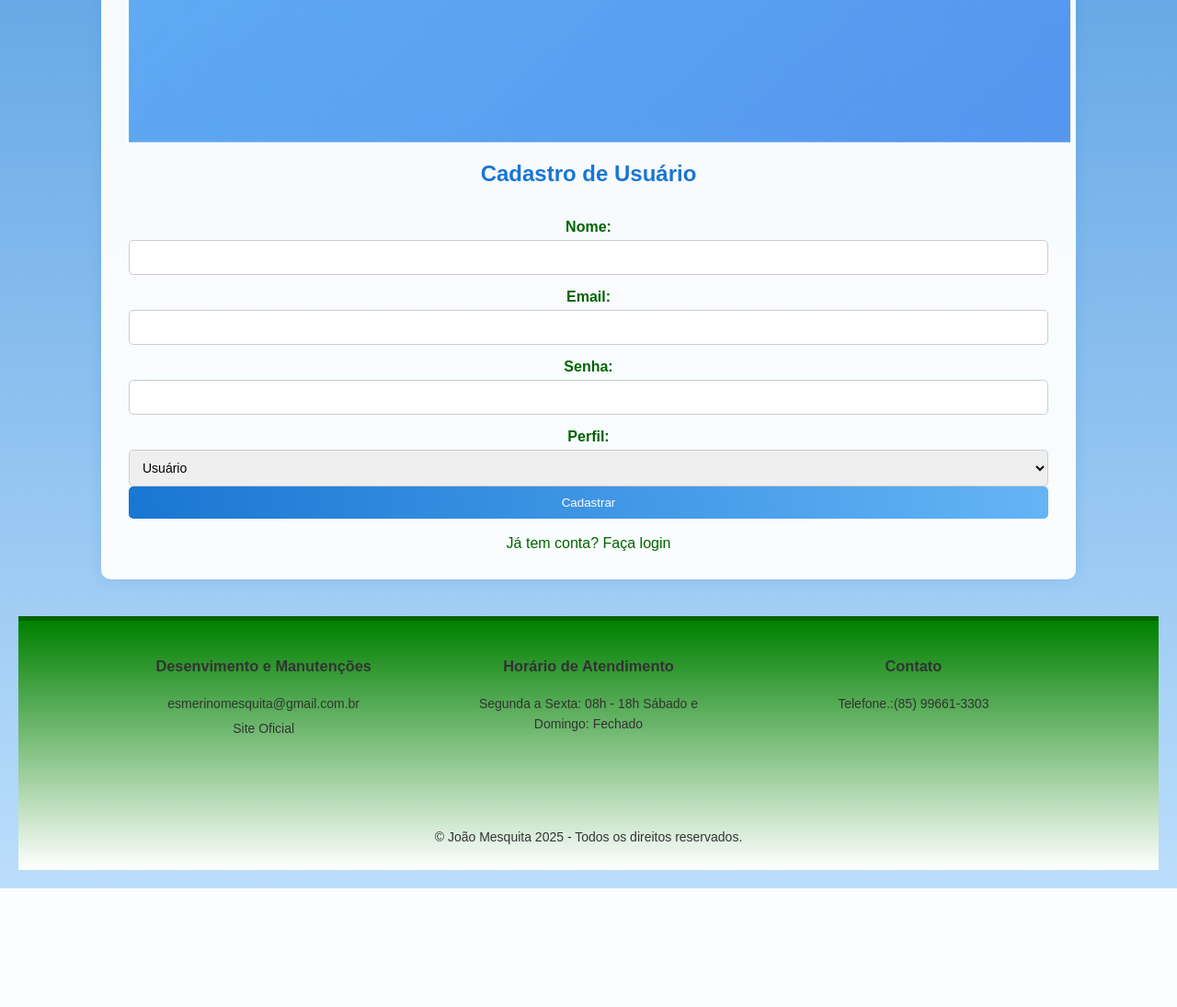
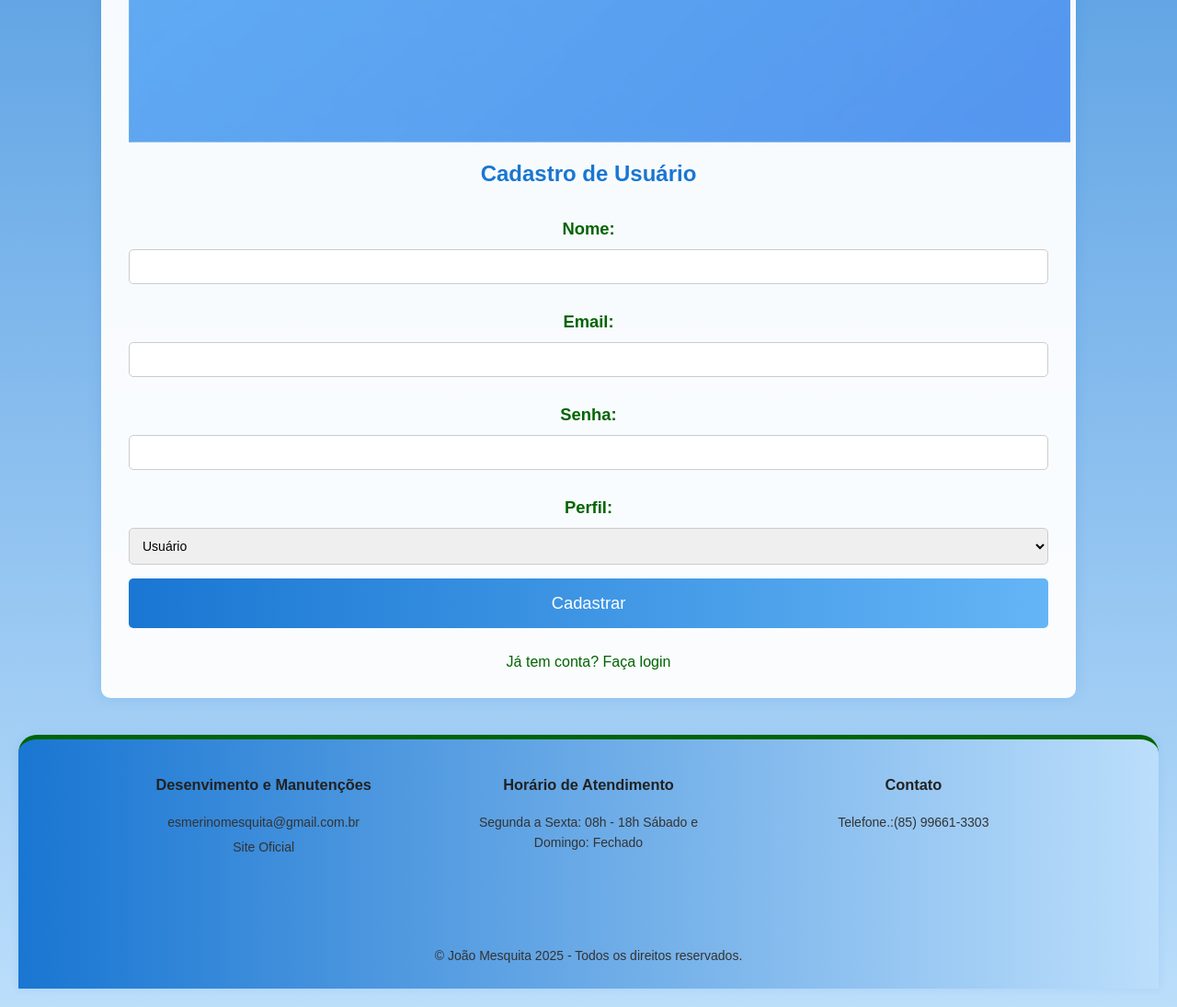
Before and after one commit to JEMesquita/agenda-2025, a PHP site: page /register.php in a window 1280 px wide. Shown: the part 919-2014 px from the top of the page at 92% size. Before the commit the page ends 1885 px from the top, so only its background shows below. Run offline with PHP 8.4, Linux system fonts and the light colour scheme.

Commit message:
atualizações e correções

```diff
--- a/style.css
+++ b/style.css
@@ -32,25 +32,30 @@ img {
 }
 
 label {
-    margin-top: 15px;
+    font-size: 1.15em;
     font-weight: bold;
-    color: #006400;
+    margin-bottom: 6px;
+    display: block;
 }
 
-input, select {
-    padding: 10px;
-    margin-top: 5px;
-    border: 1px solid #1976d2;
-    border-radius: 5px;
+input, select, textarea {
+    font-size: 1.08em;
+    margin-bottom: 15px;
+    padding: 8px;
+    width: 100%;
+    box-sizing: border-box;
 }
 
 button {
     background: linear-gradient(to right, #1976d2, #64b5f6);
     color: white;
-    padding: 10px 20px;
+    padding: 16px 32px;
+    font-size: 1.15em;
     border: none;
     border-radius: 5px;
     cursor: pointer;
+    min-width: 160px;
+    margin-bottom: 10px;
 }
 
 button:hover {
@@ -87,8 +92,10 @@ a:hover {
 }
 
 footer {
-    background: linear-gradient(to bottom, #008000, #ffffff);
-    color: #333;
+    border-radius: 20px 20px 0 0;
+    box-shadow: 0 0 10px rgba(25, 118, 210, 0.10);
+    background: linear-gradient(to right, #1976d2, #bbdefb);
+    color: #222;
     padding: 40px 20px;
     font-family: Arial, sans-serif;
     font-size: 14px;
@@ -365,8 +372,10 @@ form textarea {
 
 /* Footer responsivo */
 footer {
-    background: linear-gradient(to bottom, #008000, #ffffff);
-    color: #333;
+    border-radius: 20px 20px 0 0;
+    box-shadow: 0 0 10px rgba(25, 118, 210, 0.10);
+    background: linear-gradient(to right, #1976d2, #bbdefb);
+    color: #222;
     padding: 30px 20px;
     font-family: Arial, sans-serif;
     font-size: 14px;
```
Also changed, not shown: home.php (+8 -6 lines), instituicoes/juizados.php (renamed from instituicoes/kuizados.php).
